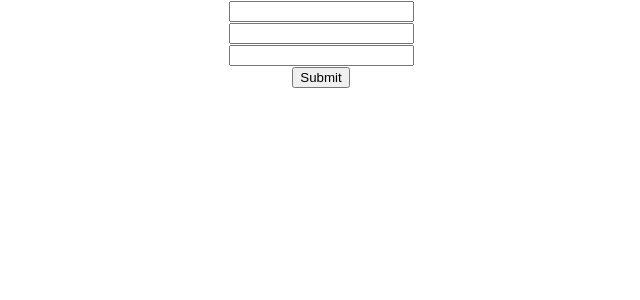
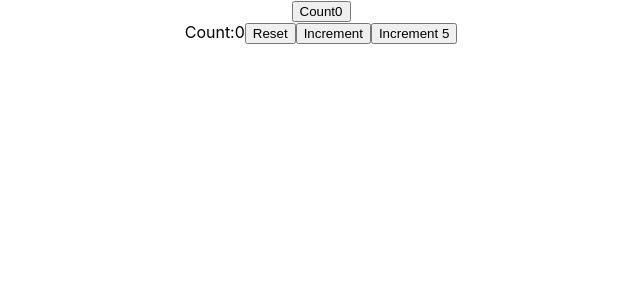
Before and after one commit to AditiVadi/Learning_reajctjs, a React (Create React App) app in the folder reacct-http/: page / in a window 1280 px wide. Shown: the top 300 px of the page, without its empty margins (319-959 px from the left). Built offline with nearby package versions, Linux system fonts and the light colour scheme.

Commit message:
useState with previous state

```diff
--- a/reacct-http/src/App.js
+++ b/reacct-http/src/App.js
@@ -1,13 +1,17 @@
 
 import './App.css';
-import PostForm from './components/PostForm';
+import HookCounter from './components/Hooks/HookCounter';
+import HookCounterTwo from './components/Hooks/HookCounterTwo';
+//import PostForm from './components/PostForm';
 //import PostList from './components/PostList';
 
 function App() {
   return (
     <div className="App">
-      {/*<PostList/>*/}
-      <PostForm/>
+      {/*<PostList/>
+      <PostForm/>*/}
+      <HookCounter/>
+      <HookCounterTwo/>
     </div>
   );
 }
--- /dev/null
+++ b/reacct-http/src/components/Hooks/HookCounter.js
@@ -0,0 +1,12 @@
+import React,{useState} from 'react'
+
+function HookCounter() {
+    const [Count,setCount]=useState(0)
+  return (
+    <div>
+      <button onClick={()=>setCount(Count+1)}>Count{Count}</button>
+    </div>
+  )
+}
+
+export default HookCounter
--- /dev/null
+++ b/reacct-http/src/components/Hooks/HookCounterTwo.js
@@ -0,0 +1,24 @@
+import React ,{useState}from 'react'
+
+function HookCounterTwo() {
+    const icount=0;
+    const [count,setCount]=useState(icount)
+
+    const incrementFive=()=>{
+        for(let i=0;i<5;i++){
+            setCount(prevCount=>prevCount+1)
+        }
+    }
+  return (
+    <div>
+      Count:{count}
+      <button onClick={()=>setCount(icount)}>Reset</button>
+      <button onClick={()=>setCount(prevCount=>prevCount+1)}>Increment</button>
+     {/* <button onClick={()=>setCount(count-1)}>Decrement</button> can ouccer error*/}
+      <button onClick={incrementFive}>Increment 5</button>
+
+    </div>
+  )
+}
+
+export default HookCounterTwo
```
